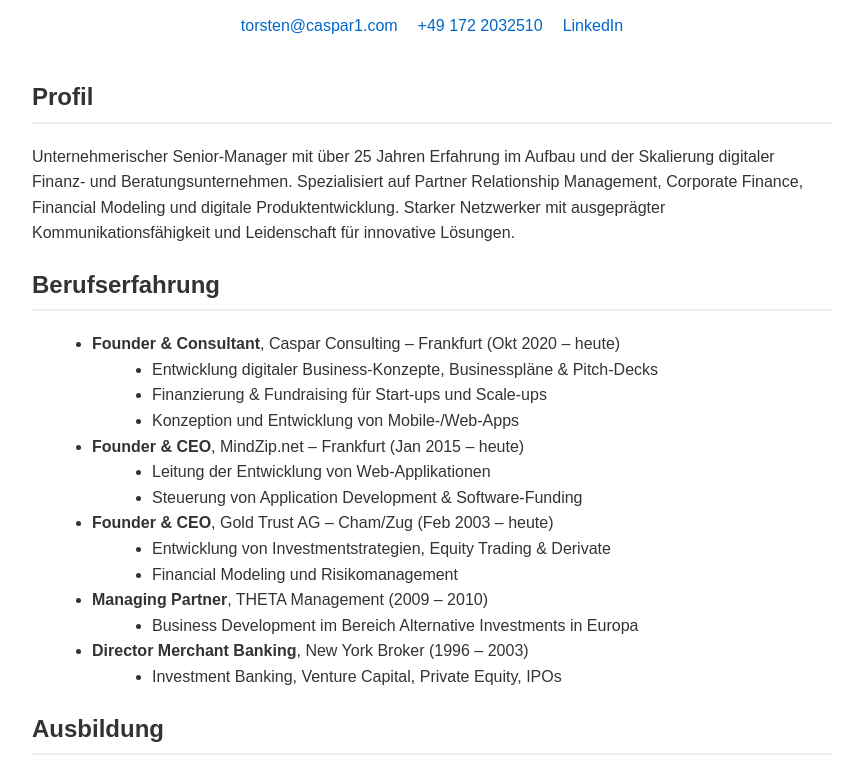
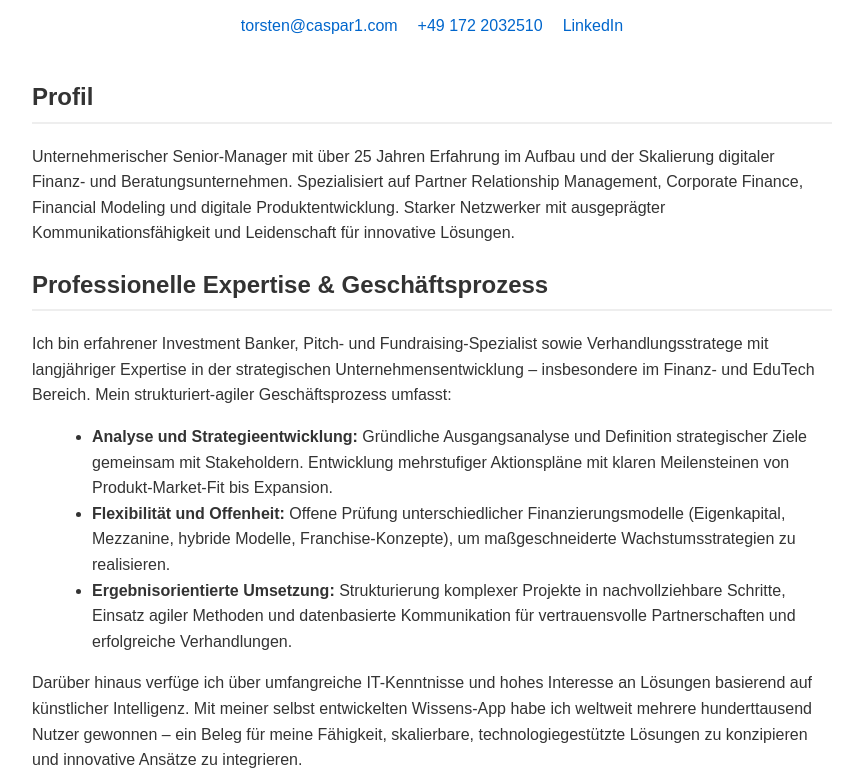
Before and after one commit to TorstenCaspar/torstencaspar.github.io, a plain HTML site: page index.html in a window 1280 px wide. Shown: the part 116-896 px from the top of the page, without its empty margins (208-1071 px from the left). Drawn offline with Linux system fonts and the light colour scheme.

Commit message:
Update index.html

```diff
--- a/index.html
+++ b/index.html
@@ -3,7 +3,7 @@
 <head>
   <meta charset="UTF-8">
   <meta name="viewport" content="width=device-width, initial-scale=1.0">
-  <title>Torsten Caspar– Online CV</title>
+  <title>Torsten Caspar – Online CV</title>
   <style>
     body { font-family: Arial, sans-serif; margin: 0; padding: 0; line-height: 1.6; color: #333; }
     .container { max-width: 800px; margin: 0 auto; padding: 20px; }
@@ -27,14 +27,25 @@
       <h1>Torsten Caspar</h1>
       <p>Partner Relationship Manager – Digitaler Fokus & Eigenverantwortung</p>
       <div class="contact">
-        <a href="mailto:torsten@caspar1.com"> torsten@caspar1.com </a>
-        <a href="tel:+49 172 2032510">+49 172 2032510</a>
+        <a href="mailto:torsten@caspar1.com">torsten@caspar1.com</a>
+        <a href="tel:+491722032510">+49 172 2032510</a>
         <a href="https://www.linkedin.com/in/torstencaspar/" target="_blank">LinkedIn</a>
       </div>
     </header>
     <section>
       <h2>Profil</h2>
       <p>Unternehmerischer Senior-Manager mit über 25 Jahren Erfahrung im Aufbau und der Skalierung digitaler Finanz- und Beratungsunternehmen. Spezialisiert auf Partner Relationship Management, Corporate Finance, Financial Modeling und digitale Produktentwicklung. Starker Netzwerker mit ausgeprägter Kommunikationsfähigkeit und Leidenschaft für innovative Lösungen.</p>
+    </section>
+    <section>
+      <h2>Professionelle Expertise & Geschäftsprozess</h2>
+      <p>Ich bin erfahrener Investment Banker, Pitch- und Fundraising-Spezialist sowie Verhandlungsstratege mit langjähriger Expertise in der strategischen Unternehmensentwicklung – insbesondere im Finanz- und EduTech Bereich. Mein strukturiert-agiler Geschäftsprozess umfasst:</p>
+      <ul>
+        <li><strong>Analyse und Strategieentwicklung:</strong> Gründliche Ausgangsanalyse und Definition strategischer Ziele gemeinsam mit Stakeholdern. Entwicklung mehrstufiger Aktionspläne mit klaren Meilensteinen von Produkt-Market-Fit bis Expansion.</li>
+        <li><strong>Flexibilität und Offenheit:</strong> Offene Prüfung unterschiedlicher Finanzierungsmodelle (Eigenkapital, Mezzanine, hybride Modelle, Franchise-Konzepte), um maßgeschneiderte Wachstumsstrategien zu realisieren.</li>
+        <li><strong>Ergebnisorientierte Umsetzung:</strong> Strukturierung komplexer Projekte in nachvollziehbare Schritte, Einsatz agiler Methoden und datenbasierte Kommunikation für vertrauensvolle Partnerschaften und erfolgreiche Verhandlungen.</li>
+      </ul>
+      <p>Darüber hinaus verfüge ich über umfangreiche IT-Kenntnisse und hohes Interesse an Lösungen basierend auf künstlicher Intelligenz. Mit meiner selbst entwickelten Wissens-App habe ich weltweit mehrere hunderttausend Nutzer gewonnen – ein Beleg für meine Fähigkeit, skalierbare, technologiegestützte Lösungen zu konzipieren und innovative Ansätze zu integrieren.</p>
+      <p>Mein Führungsstil ist geprägt von strategischer Schärfe, pragmatischer Herangehensweise und Empathie. Selbst in kritischen Verhandlungen bewahre ich einen kühlen Kopf und setze auf faktenbasierte Argumente, um gemeinsame Ziele zu erreichen.</p>
     </section>
     <section>
       <h2>Berufserfahrung</h2>
```
